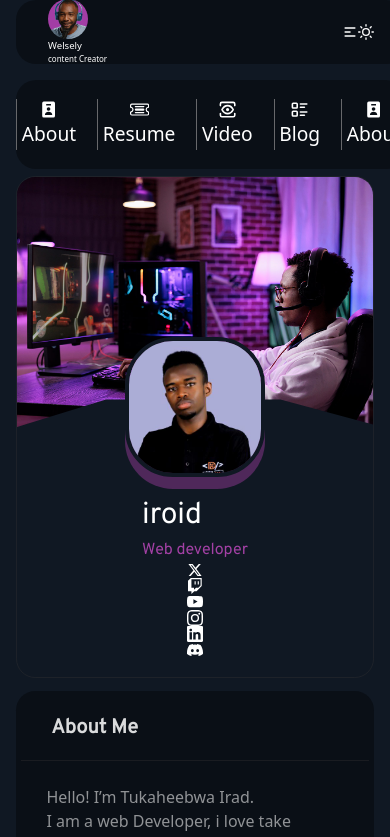
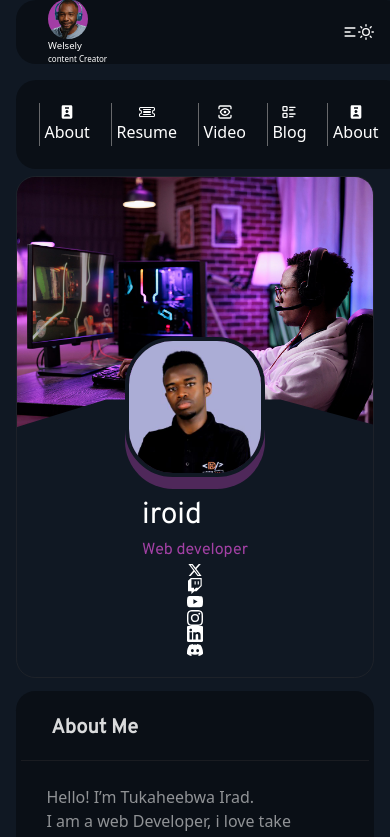
Before and after one commit to iroid2/newest-portfolio, a Next.js app: page / in a window 390 px wide. Shown: the top 837 px of the page. Built offline with nearby package versions, Linux system fonts and the light colour scheme.

Commit message:
added my pic in profile

```diff
--- a/app/globals.scss
+++ b/app/globals.scss
@@ -92,7 +92,6 @@ body{
         }
       }
       .bottmSideBar{
-        // padding:  1rem;
         border-radius: 20px;
         width: 100%;
         background-color:$primContainerBgColor;
@@ -121,7 +120,7 @@ body{
           border-bottom: none;
           padding: .1rem .3rem;
           border-left: .5px solid rgba(174, 173, 173, 0.57);
-          font-size: 1.2rem;
+          font-size: 1rem;
           }
         }
       }
```
